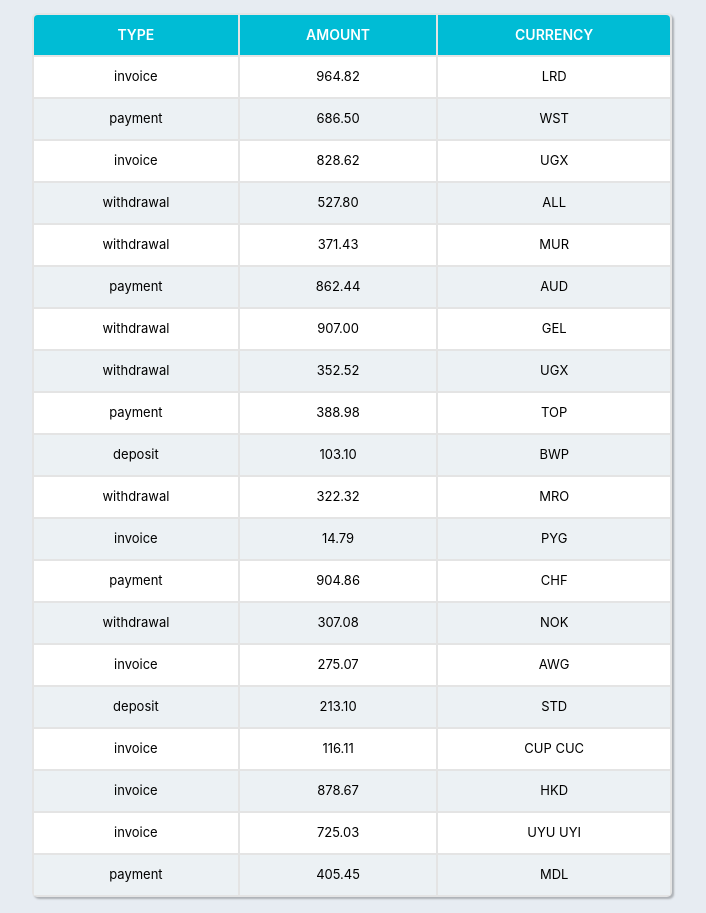
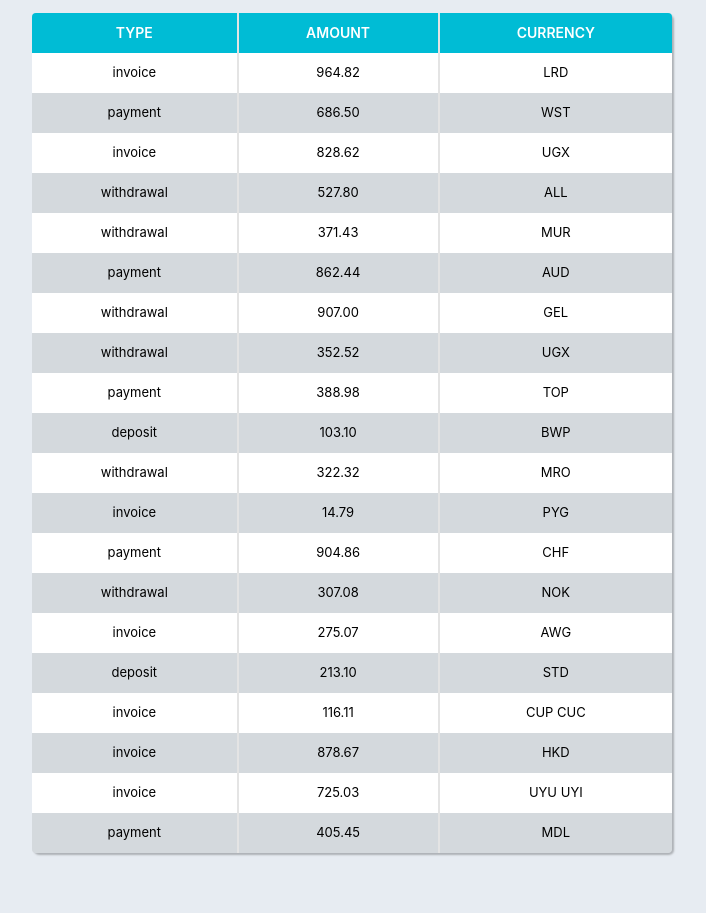
Before and after one commit to mrSedmor/goit-react-hw-01-components, a React (Create React App) app: page / in a window 1280 px wide. Shown: the part 1200-2113 px from the top of the page, without its empty margins (288-994 px from the left). After the commit the page ends 2069 px from the top, so only its background shows below. Built offline with nearby package versions, Linux system fonts and the light colour scheme.

Commit message:
task 4; добавил css  классы

```diff
--- a/src/components/TransactionHistory/TransactionHistory.jsx
+++ b/src/components/TransactionHistory/TransactionHistory.jsx
@@ -5,19 +5,19 @@ export function TransactionHistory({ items }) {
   return (
     <table className={css.transactionHistory}>
       <thead>
-        <tr>
-          <th>Type</th>
-          <th>Amount</th>
-          <th>Currency</th>
+        <tr className={css.headerRow}>
+          <th className={css.headerCell}>Type</th>
+          <th className={css.headerCell}>Amount</th>
+          <th className={css.headerCell}>Currency</th>
         </tr>
       </thead>
 
       <tbody>
         {items.map(({ id, type, amount, currency }) => (
-          <tr key={id}>
-            <td>{type}</td>
-            <td>{amount}</td>
-            <td>{currency}</td>
+          <tr className={css.row} key={id}>
+            <td className={css.cell}>{type}</td>
+            <td className={css.cell}>{amount}</td>
+            <td className={css.cell}>{currency}</td>
           </tr>
         ))}
       </tbody>
--- a/src/components/TransactionHistory/TransactionHistory.module.css
+++ b/src/components/TransactionHistory/TransactionHistory.module.css
@@ -5,17 +5,15 @@
   border-radius: 5px;
   width: 100%;
   max-width: 640px;
+  border-collapse: collapse;
 }
 
-.transactionHistory tr {
+.headerRow,
+.row {
   height: 40px;
 }
 
-.transactionHistory tr:nth-child(even) td {
-  background: #ecf1f4;
-}
-
-.transactionHistory th {
+.headerCell {
   font-weight: 600;
   font-size: 14px;
   line-height: 1.36;
@@ -27,18 +25,35 @@
   padding: 0 8px;
 }
 
-.transactionHistory th:first-child {
+.headerCell:first-child {
   border-top-left-radius: 4px;
 }
 
-.transactionHistory th:last-child {
+.headerCell:last-child {
   border-top-right-radius: 4px;
 }
 
-.transactionHistory td {
+.row:nth-child(even) > .cell {
+  background: #d4d9dd;
+}
+
+.cell {
   padding: 0 8px;
   font-size: 13px;
   line-height: 1.36;
   text-align: center;
   background-color: #ffffff;
 }
+
+.row:last-child > .cell:first-child {
+  border-bottom-left-radius: 4px;
+}
+
+.row:last-child > .cell:last-child {
+  border-bottom-right-radius: 4px;
+}
+
+.headerCell:not(:last-child),
+.cell:not(:last-child) {
+  border-right: 2px solid #e4e4e4;
+}
```
